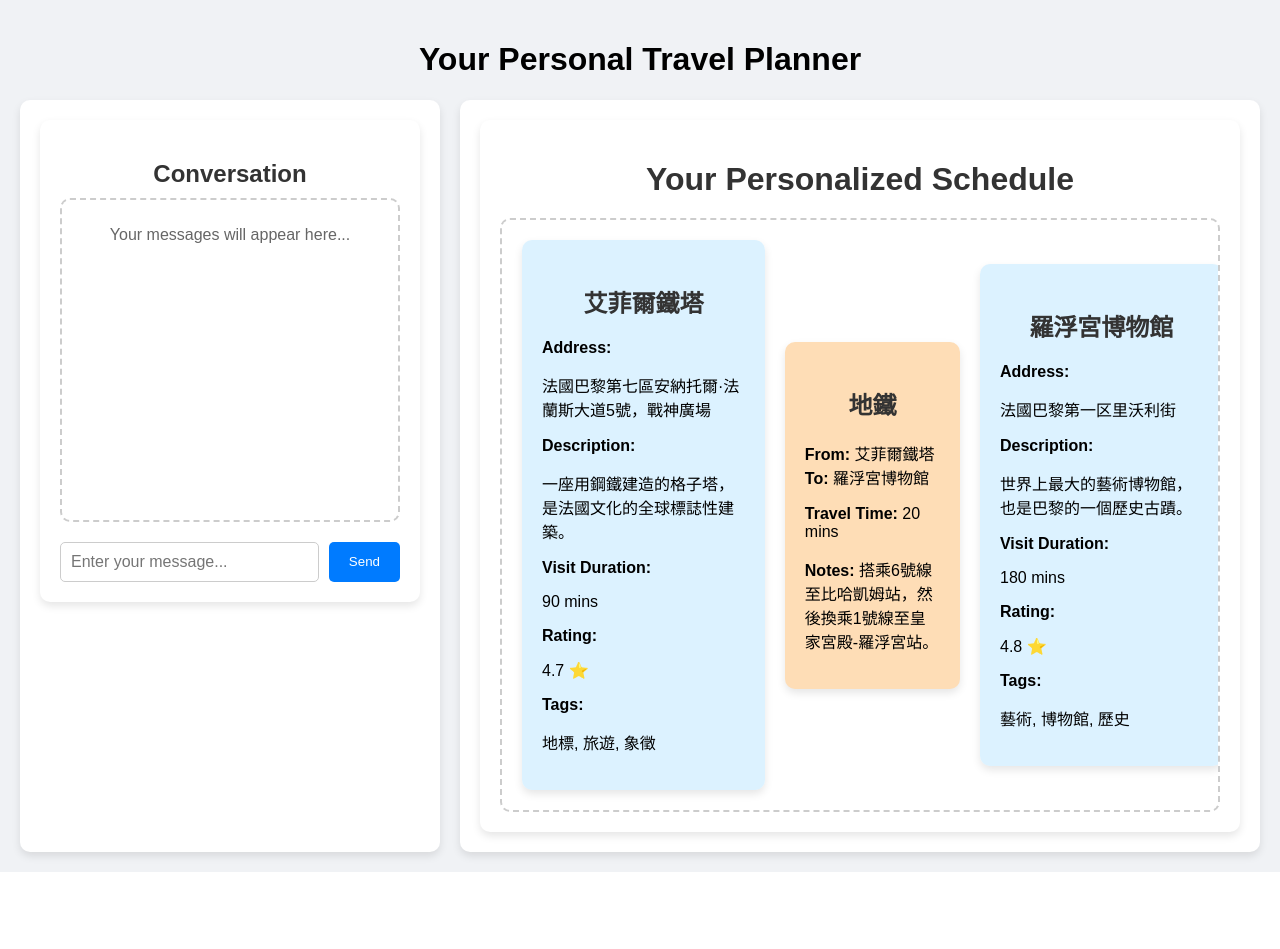
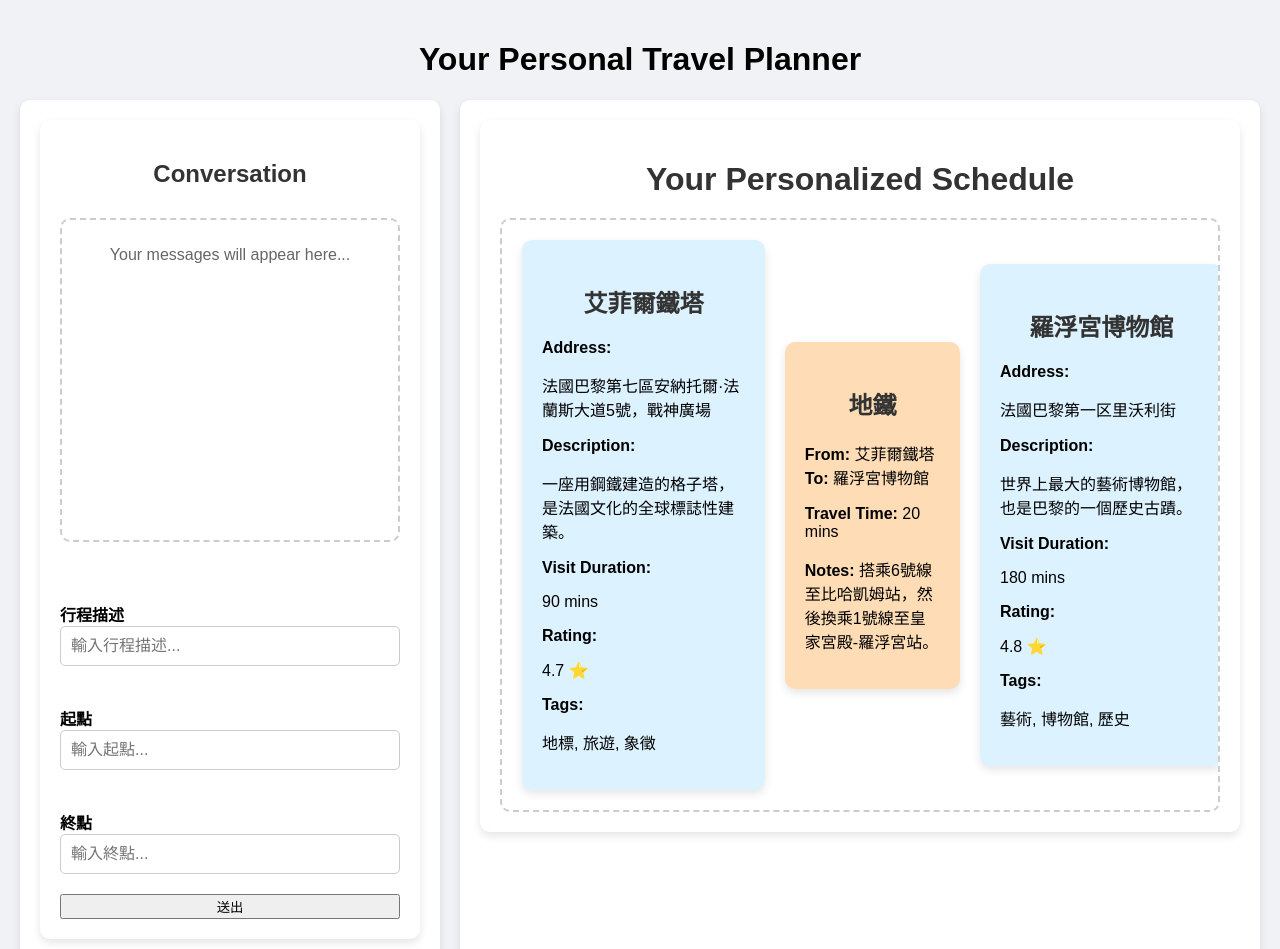
Before and after one commit to wanling1212/webappfrontend, a React (Create React App) app: page / in a window 1280 px wide. Shown: the top 949 px of the page. Before the commit the page ends 872 px from the top, so only its background shows below. Built offline with nearby package versions, Linux system fonts and the light colour scheme.

Commit message:
combine api user input and sending api

```diff
--- a/package.json
+++ b/package.json
@@ -8,6 +8,7 @@
     "@testing-library/user-event": "^13.5.0",
     "axios": "^1.7.8",
     "react": "^18.3.1",
+    "react-beautiful-dnd": "^13.1.1",
     "react-dom": "^18.3.1",
     "react-scripts": "^5.0.1",
     "swagger-ui": "^5.18.2",
--- a/src/ApiTools/generateTrip.js
+++ b/src/ApiTools/generateTrip.js
@@ -1,71 +1,42 @@
 const url = 'https://triplan-api.vercel.app/';
 const uri = 'generate_trip';
 
-async function GenerateTrip(start_date, end_date, user_input) {
-    let response = await fetch(url + uri, {
-        method: 'POST',
-        headers: {'Content-Type': 'application/json'},
-        body: JSON.stringify({
-            "trip": {
-              "title": "string",
-              "description": "string",
-              "range": {
-                "start": start_date,
-                "end": end_date
-              },
-              "travel_plan": [
-                {
-                  "name": "",
-                  "address": "",
-                  "description": "",
-                  "visit_duration": 0,
-                  "travel_time_to_prev": 0,
-                  "travel_time_to_next": 0,
-                  "reviews": [
-                    "string"
-                  ],
-                  "rating": 0,
-                  "rating_count": 0,
-                  "ticket_price": 0,
-                  "tags": [
-                    "string"
-                  ],
-                  "url": "",
-                  "location": {
-                    "latitude": 0,
-                    "longitude": 0
-                  }
-                },
-                {
-                    "name": "",
-                    "address": "",
-                    "description": "",
-                    "visit_duration": 0,
-                    "travel_time_to_prev": 0,
-                    "travel_time_to_next": 0,
-                    "reviews": [
-                      "string"
-                    ],
-                    "rating": 0,
-                    "rating_count": 0,
-                    "ticket_price": 0,
-                    "tags": [
-                      "string"
-                    ],
-                    "url": "",
-                    "location": {
-                      "latitude": 0,
-                      "longitude": 0
-                    }
-                  }
-              ]
-            },
-            "user_input": user_input
-        })
+async function GenerateTrip(start_location, end_location, user_input, scheduleData) {
+  const requestBody = {
+    trip: {
+      title: "Sample Trip",
+      description: "A sample trip to NTU and Taipei.",
+      range: {
+        start: "2024-12-11",
+        end: "2024-12-11",
+      },
+      travel_plan: scheduleData, // 從 Context 傳遞的資料
+      user_input: user_input,
+    }
+  };
+
+  // 在發送請求前輸出 body
+  console.log('Request Body:', JSON.stringify(requestBody, null, 2));
+
+  try {
+    const response = await fetch(url + uri, {
+      method: 'POST',
+      headers: { 'Content-Type': 'application/json' },
+      body: JSON.stringify(requestBody),
     });
-    return await response.json();
+
+    if (!response.ok) {
+      throw new Error(`HTTP error! status: ${response.status}`);
+    }
+
+    const data = await response.json();
+    alert('Trip generated successfully!');
+    return data;
+
+  } catch (error) {
+    console.error('Error during API request:', error);
+    throw error;
+  }
 }
 
-GenerateTrip('2024-12-07', '2024-12-07', 'test_input').then(data => console.log(data));
-
-// export default GenerateTrip;
+export { GenerateTrip };
--- a/src/Context.js
+++ b/src/Context.js
@@ -1,11 +1,57 @@
-import React , { createContext, useState } from 'react';
+import React, { createContext, useState } from 'react';
 
 // store and update "travel_plan" object from the api and store it in ScheduleData
 
 export const ScheduleContext = createContext();
 
 export const ScheduleProvider = ({ children }) => {
-    const [ScheduleData, setScheduleData] = useState({});
+  const initialTravelPlan = [
+    {
+      "name": "NTU",
+      "address": null,
+      "place_id": null,
+      "time_slot": null,
+      "description": null,
+      "visit_duration": null,
+      "travel_time_to_prev": null,
+      "travel_time_to_next": null,
+      "estimate_start_time": null,
+      "estimate_end_time": null,
+      "reviews": null,
+      "rating": null,
+      "rating_count": null,
+      "price_level": null,
+      "tags": null,
+      "url": null,
+      "location": null
+    },
+    {
+      "time_slot": "afternoon",
+      "estimate_start_time": null,
+      "estimate_end_time": "12:00:00"
+    },
+    {
+      "name": "台北車站",
+      "address": null,
+      "place_id": null,
+      "time_slot": null,
+      "description": null,
+      "visit_duration": null,
+      "travel_time_to_prev": null,
+      "travel_time_to_next": null,
+      "estimate_start_time": null,
+      "estimate_end_time": null,
+      "reviews": null,
+      "rating": null,
+      "rating_count": null,
+      "price_level": null,
+      "tags": null,
+      "url": null,
+      "location": null
+    }
+  ];
+
+  const [ScheduleData, setScheduleData] = useState(initialTravelPlan);
 
   return (
     <ScheduleContext.Provider value={{ scheduleData: ScheduleData, setSharedData: setScheduleData }}>
--- a/src/MainPage/Conversation/Conversation.css
+++ b/src/MainPage/Conversation/Conversation.css
@@ -27,3 +27,20 @@
     color: #666;
     text-align: center;
 }
+
+.conversation-container {
+    display: flex;
+    flex-direction: column;
+    gap: 20px;
+}
+
+.conversation-input {
+    margin-top: 20px;
+}
+
+.conversation-input label {
+    font-weight: bold;
+}
+.conversation-input input {
+    flex-grow: 1;
+}
--- a/src/MainPage/Conversation/Conversation.js
+++ b/src/MainPage/Conversation/Conversation.js
@@ -1,7 +1,48 @@
+import React, { useState, useContext } from "react";
 import MessageInput from "./MessageInput/MessageInput";
 import './Conversation.css';
+import { GenerateTrip } from "../../ApiTools/generateTrip";
+import { ScheduleContext } from "../../Context";
 
 function Conversation() {
+    const { scheduleData, setSharedData } = useContext(ScheduleContext);
+
+    // 定義狀態來儲存輸入欄位的值
+    const [inputs, setInputs] = useState({
+        description: "",
+        start: "",
+        end: ""
+    });
+
+    // 更新輸入欄位的值
+    const handleInputChange = (field, value) => {
+        setInputs((prev) => ({ ...prev, [field]: value }));
+    };
+
+    const handleSubmit = async () => {
+        // 更新第一個 travel_plan 的 name 為起點名稱
+        const updatedSchedule = [...scheduleData];
+        updatedSchedule[0].name = inputs.start;
+
+        // 更新最後一個 travel_plan 的 name 為終點名稱
+        updatedSchedule[updatedSchedule.length - 1].name = inputs.end;
+
+
+
+        // 使用 Context 更新 ScheduleData
+        console.log("Updated Schedule Data:", updatedSchedule[0].name);
+        setSharedData(updatedSchedule);
+
+        // 將更新後的 ScheduleData 傳遞給 API
+        try {
+            const result = await GenerateTrip(inputs.start, inputs.end, inputs.description, updatedSchedule);
+            console.log("Generated Trip Data:", result);
+        } catch (error) {
+            console.error("Error in generating trip:", error);
+        }
+    };
+
+
     return (
         <div className="conversation-container">
             <h2 className="conversation-title">Conversation</h2>
@@ -9,7 +50,31 @@ function Conversation() {
                 {/* Messages will be rendered here in the future */}
                 <p className="conversation-placeholder">Your messages will appear here...</p>
             </div>
-            <MessageInput />
+            <div className="conversation-input">
+                    <label>行程描述</label>
+                    <MessageInput
+                        value={inputs.description}
+                        onChange={(value) => handleInputChange('description', value)}
+                        placeholder="輸入行程描述..."
+                    />
+                </div>
+                <div className="conversation-input">
+                    <label>起點</label>
+                    <MessageInput
+                        value={inputs.start}
+                        onChange={(value) => handleInputChange('start', value)}
+                        placeholder="輸入起點..."
+                    />
+                </div>
+                <div className="conversation-input">
+                    <label>終點</label>
+                    <MessageInput
+                        value={inputs.end}
+                        onChange={(value) => handleInputChange('end', value)}
+                        placeholder="輸入終點..."
+                    />
+                </div>
+                <button onClick={handleSubmit}>送出</button>
         </div>
     );
 }
--- a/src/MainPage/Conversation/MessageInput/MessageInput.js
+++ b/src/MainPage/Conversation/MessageInput/MessageInput.js
@@ -1,19 +1,11 @@
-import React, { useState } from 'react';
+import React from 'react';
 import './MessageInput.css';
 
-function MessageInput() {
-    const [message, setMessage] = useState('');
-
-    const handleSubmit = () => {
-        if (message.trim() !== '') {
-            console.log(message);
-            setMessage('');
-        }
-    };
-
+function MessageInput({ value, onChange, placeholder }) {
     const handleKeyPress = (e) => {
-        if (e.key === 'Enter') {
-            handleSubmit();
+        if (e.key === 'Enter' && value.trim() !== '') {
+            console.log(value); // 或者觸發父元件的送出邏輯
+            onChange(''); // 清空輸入框
         }
     };
 
@@ -22,12 +14,11 @@ function MessageInput() {
             <input
                 className="message-input"
                 type="text"
-                value={message}
-                onChange={(e) => setMessage(e.target.value)}
+                value={value}
+                onChange={(e) => onChange(e.target.value)}
                 onKeyPress={handleKeyPress}
-                placeholder="Enter your message..."
+                placeholder={placeholder || "Enter your message..."}
             />
-            <button className="message-send-button" onClick={handleSubmit}>Send</button>
         </div>
     );
 }
```
Also changed, not shown: 1 other file (tests, documents, lock files or other folders). Lines whose indentation alone changed are shown as unchanged.
